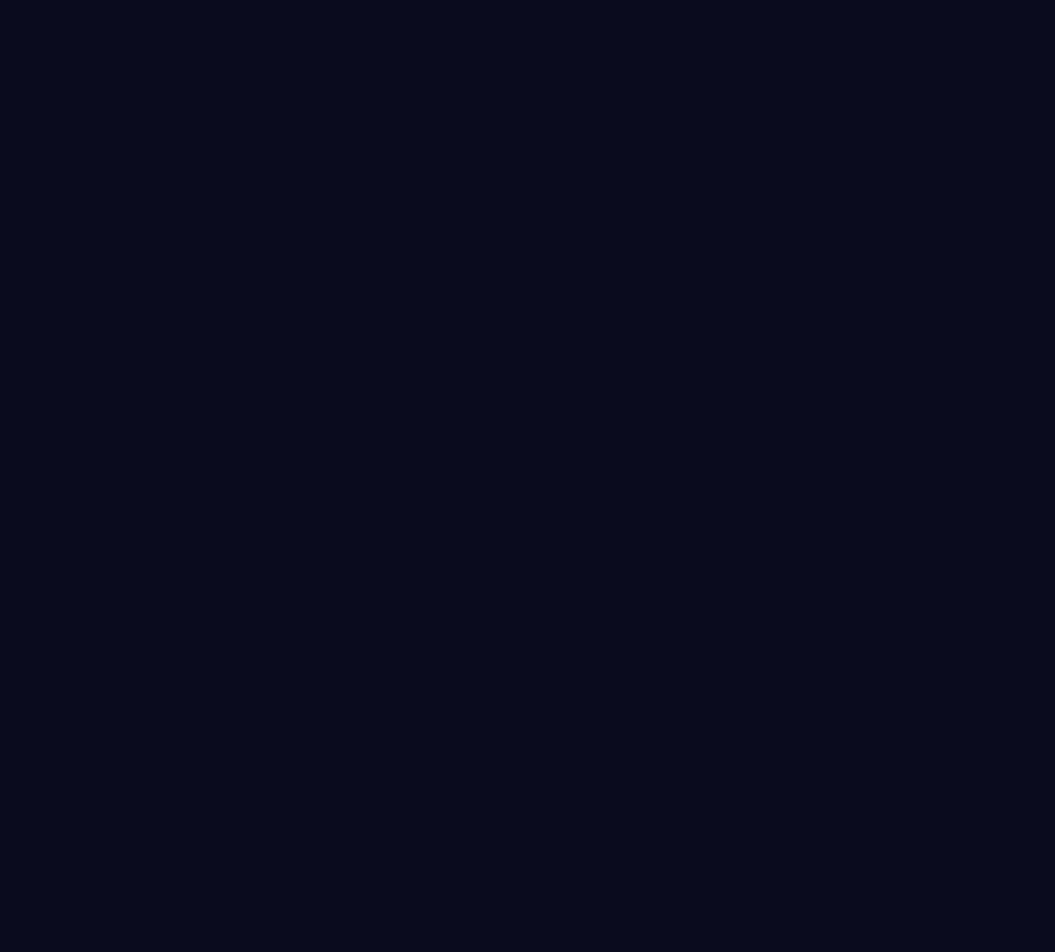
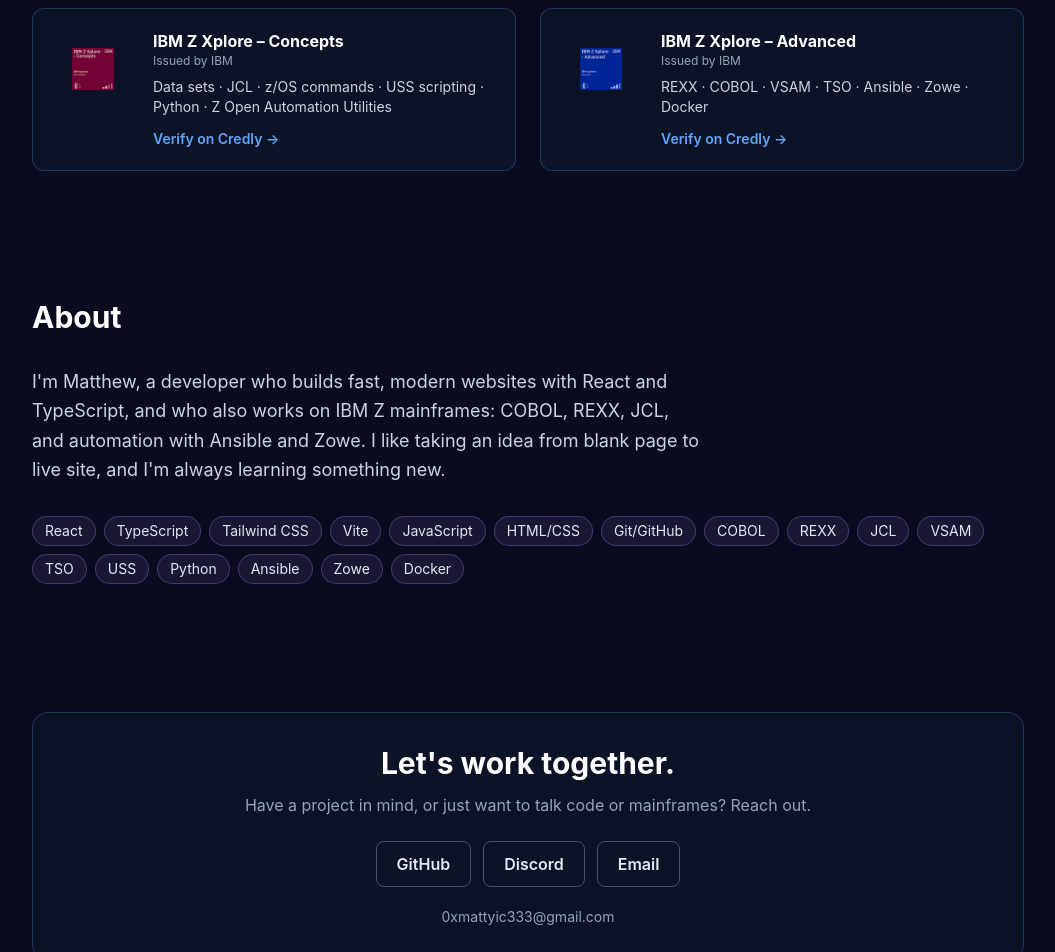
Before and after one commit to 0xmattyic333/0xmattyic333.github.io, a React (Vite) app: page / in a window 1280 px wide. Shown: the part 1220-2172 px from the top of the page, without its empty margins (112-1167 px from the left). Before the commit the page ends 1181 px from the top, so only its background shows below. Built offline with nearby package versions, Linux system fonts and the light colour scheme.

Commit message:
feat: add certifications, about, and contact sections
Co-Authored-By: Claude Opus 5.5 <noreply@anthropic.com>

```diff
--- a/src/App.tsx
+++ b/src/App.tsx
@@ -1,4 +1,7 @@
 import { projects } from './data/projects'
+import About from './components/About'
+import Certifications from './components/Certifications'
+import Contact from './components/Contact'
 import Footer from './components/Footer'
 import GlowBackground from './components/GlowBackground'
 import Hero from './components/Hero'
@@ -15,6 +18,9 @@ function App() {
       <main>
         <Hero />
         <Projects items={projects} />
+        <Certifications />
+        <About />
+        <Contact />
       </main>
       <Footer />
     </>
--- /dev/null
+++ b/src/components/About.tsx
@@ -0,0 +1,27 @@
+import { skills } from '../data/skills'
+import Section from './Section'
+
+function About() {
+  return (
+    <Section id="about" title="About">
+      {/* TODO(Matthew): make this yours. Rewrite it in your own words. */}
+      <p className="max-w-2xl text-lg leading-relaxed text-slate-300">
+        I'm Matthew, a developer who builds fast, modern websites with React and TypeScript, and who
+        also works on IBM Z mainframes: COBOL, REXX, JCL, and automation with Ansible and Zowe. I like
+        taking an idea from blank page to live site, and I'm always learning something new.
+      </p>
+      <ul className="mt-8 flex flex-wrap gap-2">
+        {skills.map((skill) => (
+          <li
+            key={skill}
+            className="rounded-full border border-neon-violet/30 bg-neon-violet/10 px-3 py-1 text-sm text-slate-200"
+          >
+            {skill}
+          </li>
+        ))}
+      </ul>
+    </Section>
+  )
+}
+
+export default About
--- /dev/null
+++ b/src/components/Certifications.tsx
@@ -0,0 +1,37 @@
+import { badges } from '../data/badges'
+import Section from './Section'
+import { card, externalLink, focusRing } from './styles'
+
+function Certifications() {
+  return (
+    <Section id="certifications" title="Certifications">
+      <div className="grid gap-6 sm:grid-cols-2">
+        {badges.map((badge) => (
+          <article key={badge.id} className={`flex gap-5 p-5 ${card}`}>
+            <img
+              src={badge.image}
+              alt={`${badge.name} badge`}
+              loading="lazy"
+              className="size-20 shrink-0 object-contain"
+            />
+            {/* min-w-0 lets long badge names wrap instead of pushing the card wider than the screen. */}
+            <div className="min-w-0">
+              <h3 className="font-bold break-words text-white">{badge.name}</h3>
+              <p className="text-xs text-muted">Issued by {badge.issuer}</p>
+              <p className="mt-2 text-sm text-slate-300">{badge.skills.join(' · ')}</p>
+              <a
+                href={badge.verifyUrl}
+                {...externalLink}
+                className={`mt-3 inline-block text-sm font-semibold text-neon-sky hover:text-white ${focusRing}`}
+              >
+                Verify on Credly →
+              </a>
+            </div>
+          </article>
+        ))}
+      </div>
+    </Section>
+  )
+}
+
+export default Certifications
--- /dev/null
+++ b/src/components/Contact.tsx
@@ -0,0 +1,35 @@
+import { contactLinks } from '../data/contact'
+import Section from './Section'
+import { externalLink, focusRing } from './styles'
+
+const email = '0xmattyic333@gmail.com'
+
+function Contact() {
+  return (
+    <Section id="contact">
+      <div className="rounded-2xl border border-neon-sky/25 bg-slate-900/70 p-8 text-center">
+        <h2 className="text-3xl font-bold text-white">Let's work together.</h2>
+        <p className="mt-3 text-muted">
+          Have a project in mind, or just want to talk code or mainframes? Reach out.
+        </p>
+        <div className="mt-6 flex flex-wrap justify-center gap-3">
+          {contactLinks.map((link) => (
+            <a
+              key={link.label}
+              href={link.href}
+              // mailto: links open the mail app, so only web links get a new tab.
+              {...(link.href.startsWith('http') ? externalLink : {})}
+              className={`rounded-lg border border-slate-600 px-5 py-2.5 font-semibold text-slate-200 transition hover:border-neon-sky hover:text-white hover:shadow-[0_0_16px_rgba(59,130,246,0.4)] ${focusRing}`}
+            >
+              {link.label}
+            </a>
+          ))}
+        </div>
+        {/* break-all lets the long address wrap on narrow phones. */}
+        <p className="mt-5 text-sm break-all text-muted">{email}</p>
+      </div>
+    </Section>
+  )
+}
+
+export default Contact
```
Also changed, not shown: 1 other file (tests, documents, lock files or other folders).
